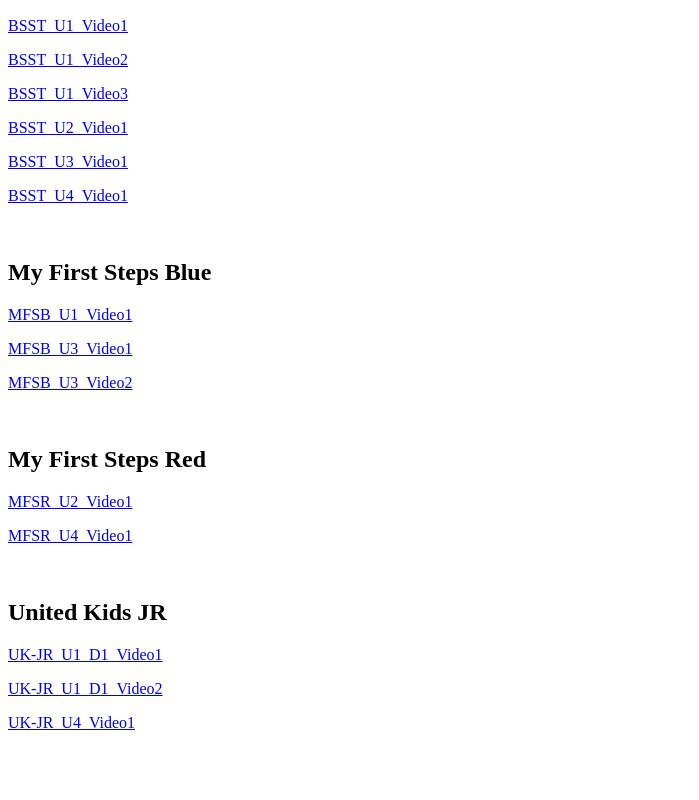
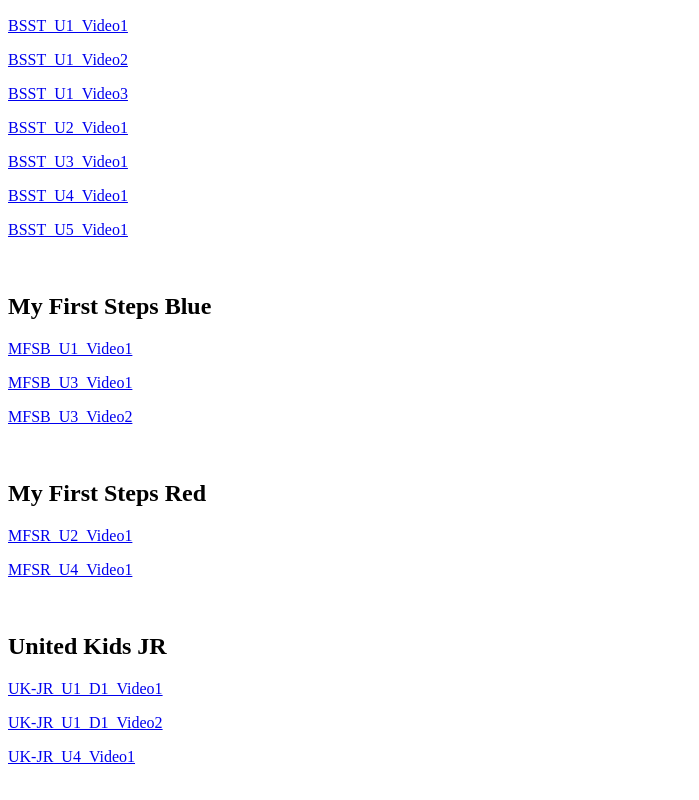
Before and after one commit to tiagoprofdev/testevds, a plain HTML site: page index.html in a window 1280 px wide. Shown: the part 96-896 px from the top of the page, without its empty margins (0-699 px from the left). Before the commit the page ends 870 px from the top, so only its background shows below. Drawn offline with Linux system fonts and the light colour scheme.

Commit message:
Update index.html

```diff
--- a/index.html
+++ b/index.html
@@ -9,6 +9,7 @@
   <p><a href="https://tiagoprofdev.github.io/testevds/BSST_U2_Video1.mp4" target="_blank">BSST_U2_Video1</a></p>
   <p><a href="https://tiagoprofdev.github.io/testevds/BSST_U3_Video1.mp4" target="_blank">BSST_U3_Video1</a></p>
   <p><a href="https://tiagoprofdev.github.io/testevds/BSST_U4_Video1.mp4" target="_blank">BSST_U4_Video1</a></p>
+  <p><a href="https://tiagoprofdev.github.io/testevds/BSST_U5_Video1.mp4" target="_blank">BSST_U5_Video1</a></p>
   </br>
 
   <h2>My First Steps Blue</h2>
```
